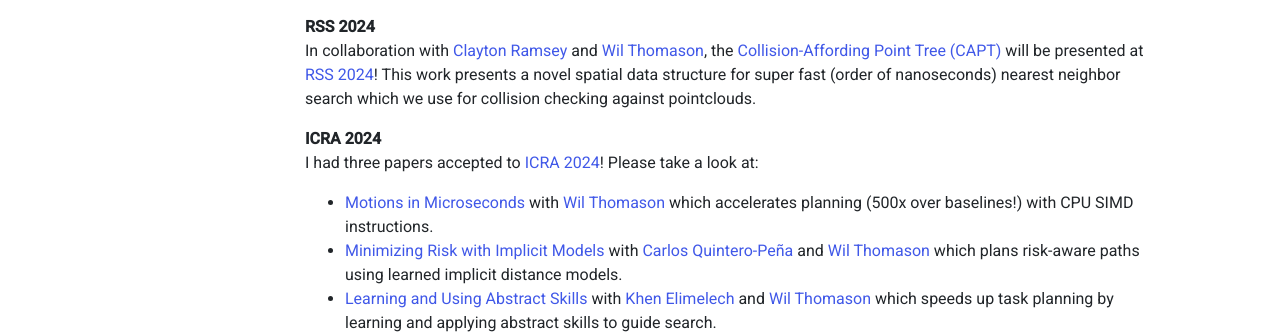
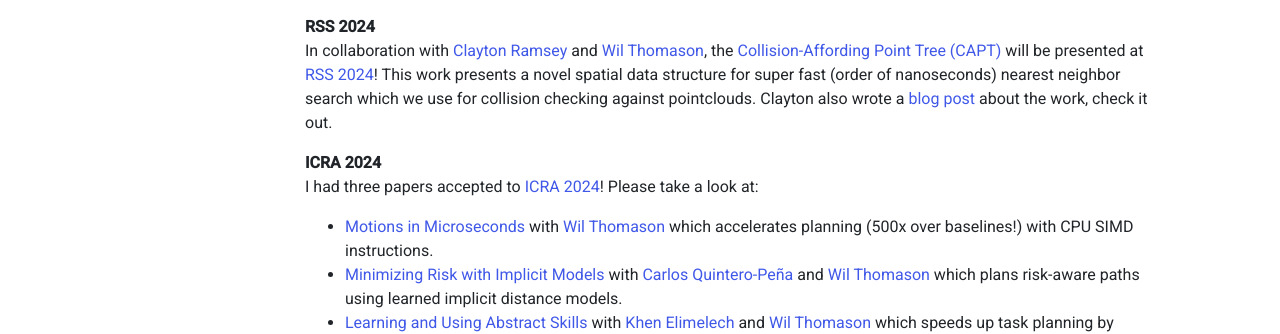
Before and after one commit to zkingston/zkingston.github.io, a plain HTML site: page index.html in a window 1280 px wide. Shown: the part 468-802 px from the top of the page. Drawn offline with nearby package versions, Linux system fonts and the light colour scheme; some icons are missing.

Commit message:
Clayton blog post

```diff
--- a/index.html
+++ b/index.html
@@ -124,7 +124,9 @@
                     <dl>
                         <dt>RSS 2024</dt>
 			                  <dd><p>In collaboration with <a href="https://www.claytonwramsey.com/">Clayton Ramsey</a> and <a href="https://wbthomason.github.io/">Wil Thomason</a>, the <a href="#ramsey2024">Collision-Affording Point Tree (CAPT)</a> will be presented at <a href="https://roboticsconference.org/2024/">RSS 2024</a>!
-                            This work presents a novel spatial data structure for super fast (order of nanoseconds) nearest neighbor search which we use for collision checking against pointclouds.</p>
+                            This work presents a novel spatial data structure for super fast (order of nanoseconds) nearest neighbor search which we use for collision checking against pointclouds.
+                            Clayton also wrote a <a href="https://www.claytonwramsey.com/blog/captree">blog post</a> about the work, check it out.
+                        </p>
                         </dd>
                         <dt>ICRA 2024</dt>
 			                  <dd><p>I had three papers accepted to <a href="https://2024.ieee-icra.org/">ICRA 2024</a>!
```
Also changed, not shown: index.in.html (+3 -1 lines).
